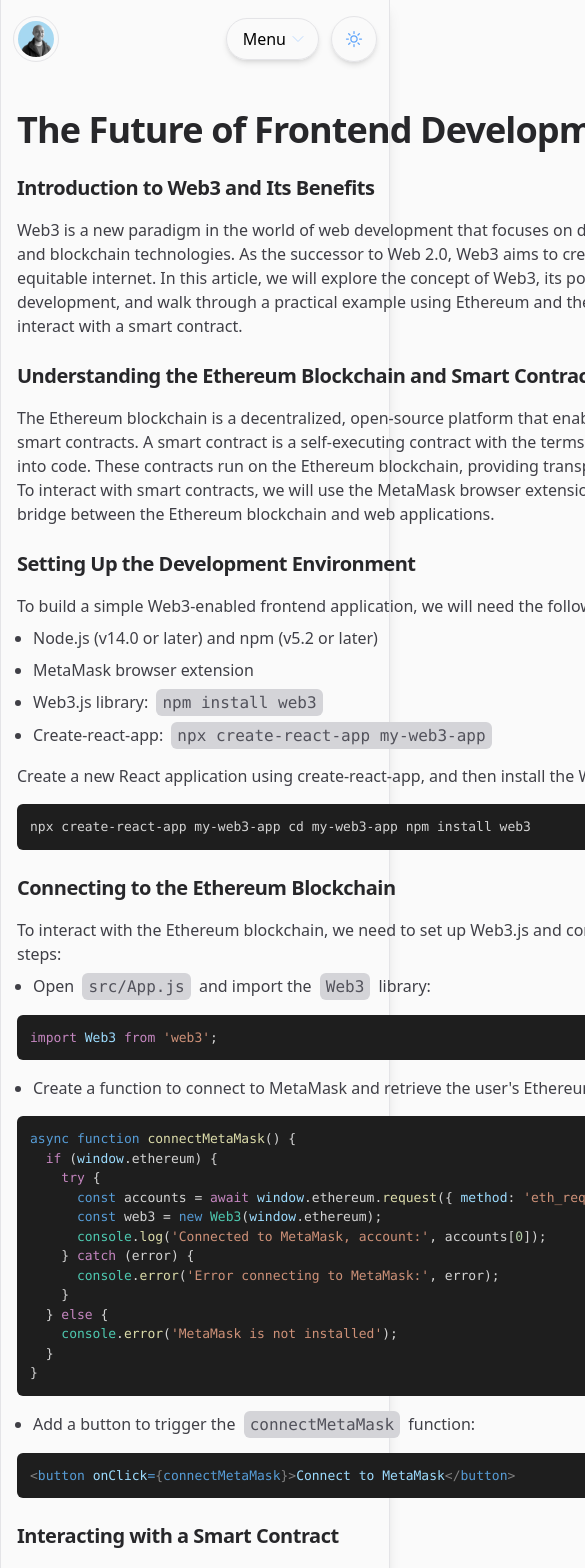
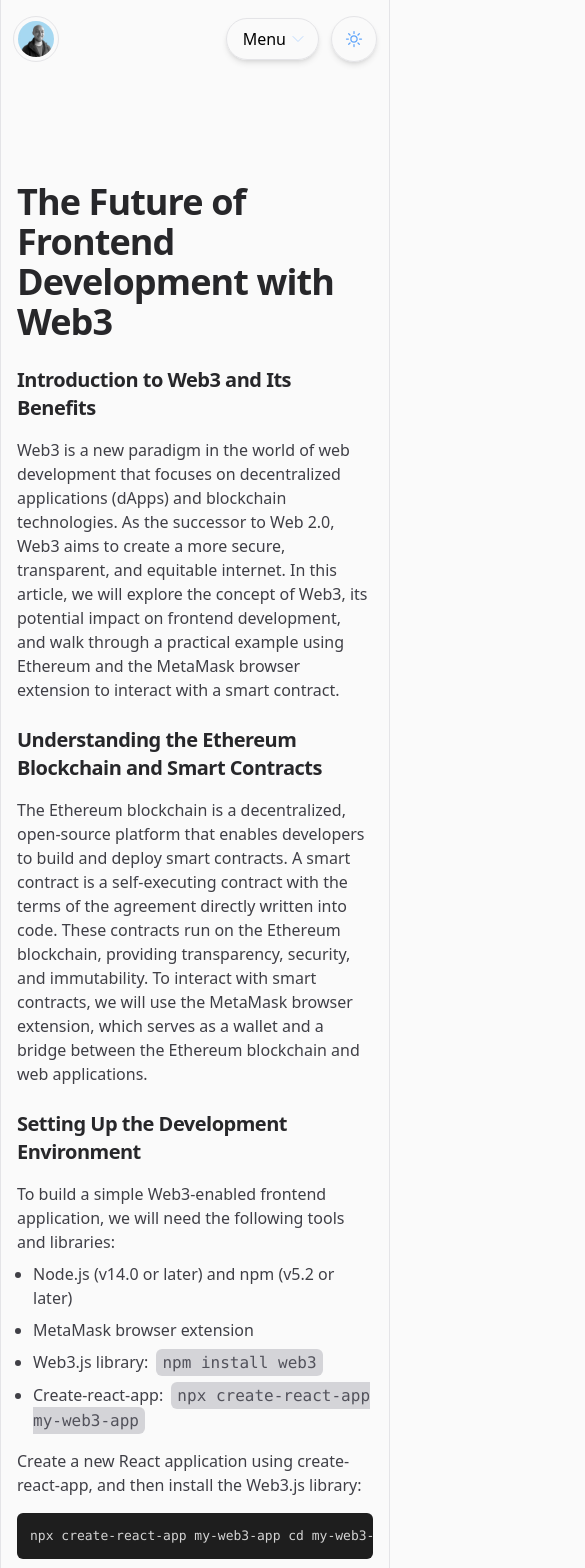
Before and after one commit to saguirre/portfolio, a Next.js app in the folder web/: page /articles/future-of-frontend-with-web3 in a window 390 px wide. Shown: the top 1568 px of the page, 585 px wide, since content can reach past the window. Built offline with nearby package versions, Linux system fonts and the light colour scheme.

Commit message:
Fixed mobile view of articles

```diff
--- a/web/pages/articles/[article].tsx
+++ b/web/pages/articles/[article].tsx
@@ -10,11 +10,9 @@ import { MarkdownFrontmatter } from '../../models/MarkdownFrontmatter';
 
 const CodeBlock = ({ language, value }: { language: string; value: string }) => {
   return (
-    <div>
-      <SyntaxHighlighter style={vscDarkPlus} language={language}>
-        {value}
-      </SyntaxHighlighter>
-    </div>
+    <SyntaxHighlighter style={vscDarkPlus} language={language}>
+      {value}
+    </SyntaxHighlighter>
   );
 };
 
@@ -70,8 +68,8 @@ const Article: NextPage<ArticleProps> = ({ articleData }: ArticleProps) => {
       <Head>
         <meta name="Article page" content="View this interesting article about Web Development" />
       </Head>
-      <div className="mt-6 sm:mt-12 lg:mt-24 flex flex-col items-start justify-start w-full max-w-2xl lg:max-w-5xl">
-        <div className="max-w-4xl px-4 sm:px-0">
+      <div className="mt-24 flex flex-col items-start justify-start w-full max-w-2xl lg:max-w-5xl">
+        <div className="w-full max-w-2xl sm:max-w-4xl px-4 sm:px-0">
           <div className="markdown-body">
             <h1>{title}</h1>
             <time
```
